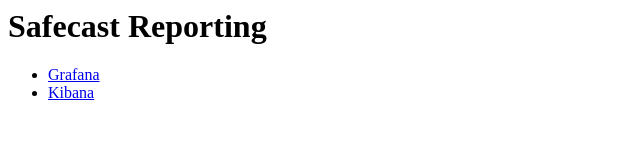
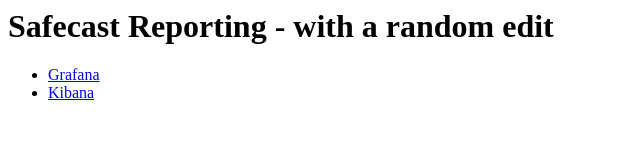
Before and after one commit to matschaffer/reporting, a plain HTML site: page proxy/web/index.html in a window 1280 px wide. Shown: the whole page, without its empty margins (0-640 px from the left). Drawn offline with Linux system fonts and the light colour scheme.

Commit message:
a test edit

```diff
--- a/proxy/web/index.html
+++ b/proxy/web/index.html
@@ -1,6 +1,6 @@
 <html lang="en">
   <body>
-    <h1>Safecast Reporting</h1>
+    <h1>Safecast Reporting - with a random edit</h1>
     <ul>
       <li><a href="https://grafana.safecast.cc">Grafana</a></li>
       <li><a href="https://kibana.safecast.cc">Kibana</a></li>
```
